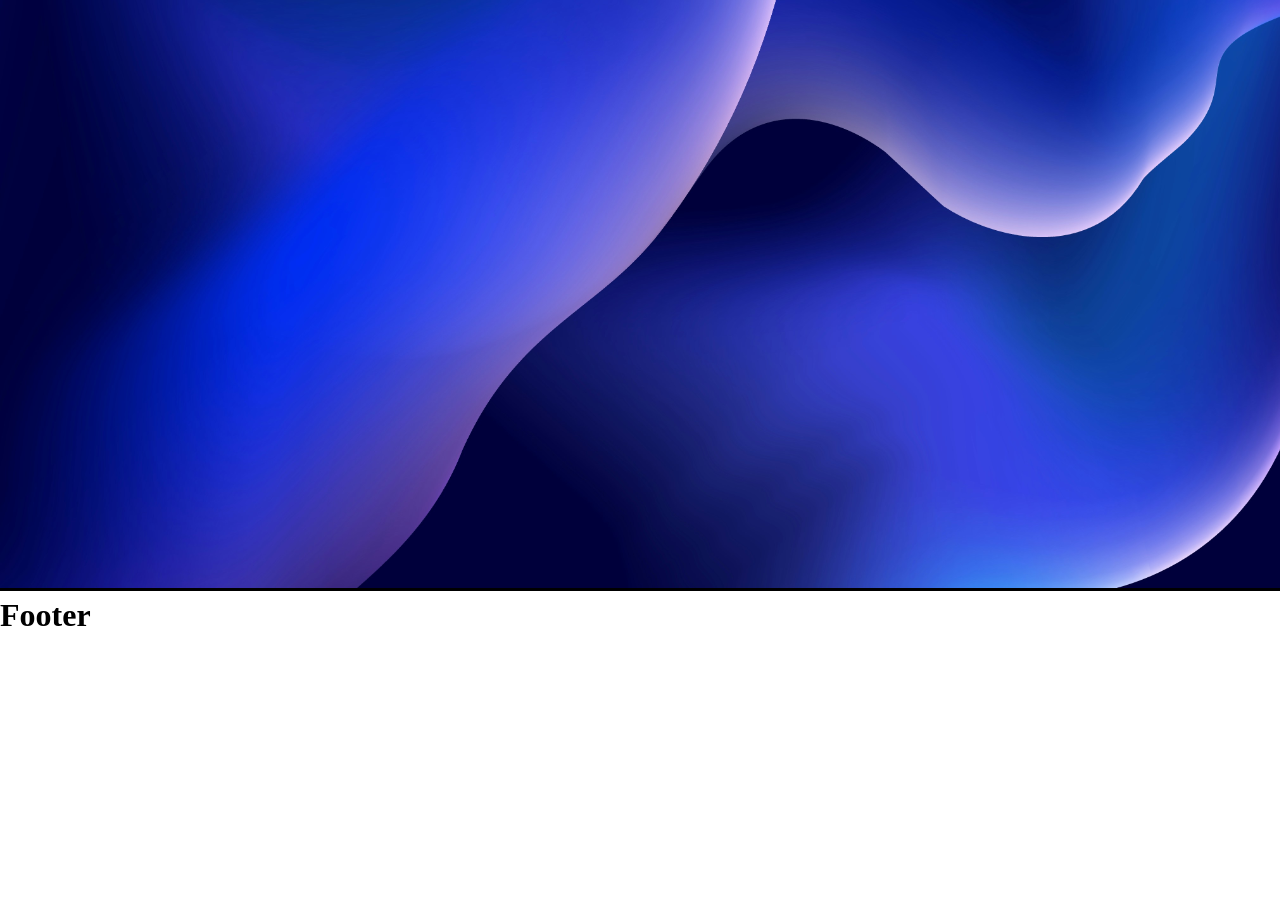
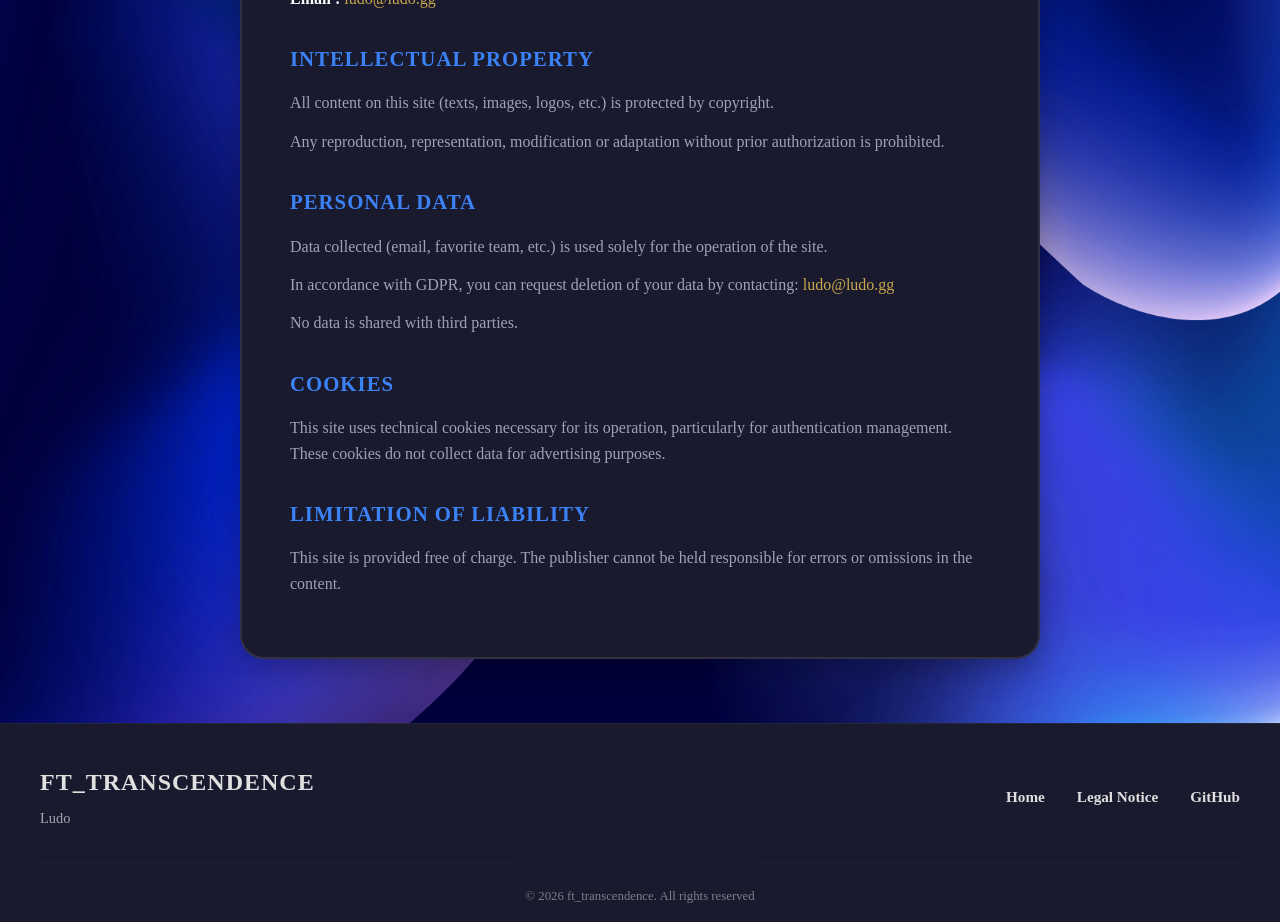
Before and after one commit to rfk42/ft_transcendence, a React (Vite) app in the folder frontend/: page /legal in a window 1280 px wide. Shown: the part 380-1302 px from the top of the page. Before the commit the page ends 1128 px from the top, so only its background shows below. Built offline with nearby package versions, Linux system fonts and the light colour scheme.

Commit message:
Update footer

```diff
--- a/frontend/src/Content/Auth/AuthForm.jsx
+++ b/frontend/src/Content/Auth/AuthForm.jsx
@@ -6,38 +6,38 @@ import './AuthForm.scss'
 
 const AUTH_CONTENT = {
   login: {
-    title: 'Se connecter',
-    subtitle: 'Connecte-toi pour jouer avec tes amis !',
-    submitLabel: 'Se connecter',
-    switchLabel: 'Pas encore de compte ?',
-    switchLinkLabel: 'Creer un compte',
+    title: 'Login',
+    subtitle: 'Log in to play with your friends ',
+    submitLabel: 'Sign in',
+    switchLabel: 'New to LudoTime ?',
+    switchLinkLabel: 'Create an account',
     switchTo: '/register',
     fields: [
       {
         id: 'username',
-        label: "Nom d'utilisateur",
+        label: "Username",
         type: 'text',
         placeholder: 'KingLudo',
       },
       {
         id: 'password',
-        label: 'Mot de passe',
+        label: 'Password',
         type: 'password',
         placeholder: '••••••••',
       },
     ],
   },
   register: {
-    title: 'Créer un compte',
-    subtitle: 'Cree ton compte pour rejoindre Ludo Time !',
-    submitLabel: 'Creer le compte',
-    switchLabel: 'Deja inscrit ?',
-    switchLinkLabel: 'Se connecter',
+    title: 'Create your LudoTime account',
+    subtitle: 'Create an account to join Ludo Time !',
+    submitLabel: 'Create an account',
+    switchLabel: 'Already registered ?',
+    switchLinkLabel: 'Sign in',
     switchTo: '/login',
     fields: [
       {
         id: 'username',
-        label: "Nom d'utilisateur",
+        label: "Username",
         type: 'text',
         placeholder: 'KingLudo',
       },
@@ -49,13 +49,13 @@ const AUTH_CONTENT = {
       },
       {
         id: 'password',
-        label: 'Mot de passe',
+        label: 'Password',
         type: 'password',
         placeholder: '••••••••',
       },
       {
         id: 'confirmPassword',
-        label: 'Confirmation du mot de passe',
+        label: 'Confirm your password',
         type: 'password',
         placeholder: '••••••••',
       },
@@ -193,12 +193,12 @@ const AuthForm = ({ mode = 'login' }) => {
             <path fill="#FBBC05" d="M5.84 14.09c-.22-.66-.35-1.36-.35-2.09s.13-1.43.35-2.09V7.07H2.18C1.43 8.55 1 10.22 1 12s.43 3.45 1.18 4.93l2.85-2.22.81-.62z"/>
             <path fill="#EA4335" d="M12 5.38c1.62 0 3.06.56 4.21 1.64l3.15-3.15C17.45 2.09 14.97 1 12 1 7.7 1 3.99 3.47 2.18 7.07l3.66 2.84c.87-2.6 3.3-4.53 6.16-4.53z"/>
           </svg>
-          Se connecter avec Google
+          Sign in with Google
         </a>
 
         <a href="/api/auth/42" className="auth-42-btn">
           <Logo42 width={20} />
-          Se connecter avec 42
+          Sign in with 42
         </a>
       </div>
     </section>
--- a/frontend/src/Content/Content.jsx
+++ b/frontend/src/Content/Content.jsx
@@ -5,6 +5,7 @@ import Profile from './Profile/Profile.jsx'
 import ProfilePlayer from './PlayerProfile/PlayerProfile.jsx'
 import Leaderboard from './Leaderboard/Leaderboard.jsx'
 import Friends from './Friends/Friends.jsx'
+import Legal from './Legal/Legal.jsx'
 import ProtectedRoute from '../components/ProtectedRoute.jsx'
 import './Content.scss'
 import { Link, Route, Routes } from 'react-router'
@@ -36,6 +37,7 @@ const Content = () => (
       <Route path="/leaderboard" element={<Leaderboard />} />
       <Route path="/profile/:id" element={<ProfilePlayer />} />
       <Route path="/friends" element={<Friends />} />
+      <Route path="/legal" element={<Legal />} />
     </Routes>
   </section>
 )
--- /dev/null
+++ b/frontend/src/Content/Legal/Legal.jsx
@@ -0,0 +1,32 @@
+import './Legal.scss'
+
+const Legal = () => {
+  return (
+    <section className="legal-container">
+      <div className="legal-card">
+        <h1>Legal Notice</h1>
+
+        <h2>Publisher</h2>
+        <p><strong>Name :</strong> Rafik Hamini, Noe Lambert, Akim Hamini </p>
+        <p><strong>Email :</strong> <a href="mailto:ludo@ludo.gg">ludo@ludo.gg</a></p>
+
+        <h2>Intellectual Property</h2>
+        <p>All content on this site (texts, images, logos, etc.) is protected by copyright.</p>
+        <p>Any reproduction, representation, modification or adaptation without prior authorization is prohibited.</p>
+
+        <h2>Personal Data</h2>
+        <p>Data collected (email, favorite team, etc.) is used solely for the operation of the site.</p>
+        <p>In accordance with GDPR, you can request deletion of your data by contacting: <a href="mailto:ludo@ludo.gg">ludo@ludo.gg</a></p>
+        <p>No data is shared with third parties.</p>
+
+        <h2>Cookies</h2>
+        <p>This site uses technical cookies necessary for its operation, particularly for authentication management. These cookies do not collect data for advertising purposes.</p>
+
+        <h2>Limitation of Liability</h2>
+        <p>This site is provided free of charge. The publisher cannot be held responsible for errors or omissions in the content.</p>
+      </div>
+    </section>
+  )
+}
+
+export default Legal
--- /dev/null
+++ b/frontend/src/Content/Legal/Legal.scss
@@ -0,0 +1,56 @@
+.legal-container {
+  display: flex;
+  justify-content: center;
+  align-items: flex-start;
+  width: 100%;
+  padding: 2rem 1rem;
+  min-height: 100vh;
+}
+
+.legal-card {
+  width: min(50rem, 100%);
+  padding: 3rem;
+  border: 2px solid rgba(255, 255, 255, 0.1);
+  border-radius: 1.5rem;
+  background: #1a1a2e;
+  color: #e0e0e0;
+  box-shadow: 0 10px 30px rgba(0, 0, 0, 0.3);
+
+  h1 {
+    text-align: center;
+    font-size: 2.5rem;
+    color: #fff;
+    margin-bottom: 2rem;
+    border-bottom: 2px solid rgba(255, 255, 255, 0.1);
+    padding-bottom: 1rem;
+  }
+
+  h2 {
+    font-size: 1.3rem;
+    color: #3b82f6; // Le bleu de ton site pour les sous-titres
+    margin: 2rem 0 1rem;
+    text-transform: uppercase;
+    letter-spacing: 1px;
+  }
+
+  p {
+    line-height: 1.6;
+    margin-bottom: 0.8rem;
+    color: #a0a0b8;
+
+    strong {
+      color: #fff;
+    }
+  }
+
+  a {
+    color: #c9a84c; // Le doré de ton site pour les liens (OVH / Email)
+    text-decoration: none;
+    transition: color 0.2s;
+
+    &:hover {
+      text-decoration: underline;
+      color: #fff;
+    }
+  }
+}
--- a/frontend/src/Footer/Footer.jsx
+++ b/frontend/src/Footer/Footer.jsx
@@ -1,9 +1,35 @@
+import { Link } from 'react-router' // ou 'react-router-dom' selon ta version
 import './Footer.scss'
 
-const Footer = () => (
-  <footer className="footer-container">
-    <h1>Footer</h1>
-  </footer>
-)
+const Footer = () => {
+  // Permet d'avoir toujours l'année en cours
+  const currentYear = new Date().getFullYear()
+
+  return (
+    <footer className="main-footer">
+      <div className="footer-content">
+
+        <div className="footer-brand">
+          <h3>ft_transcendence</h3>
+          <p>Ludo</p>
+        </div>
+
+        <div className="footer-links">
+          <Link to="/">Home</Link>
+          <Link to="/legal">Legal Notice</Link>
+          {/* J'ai repris le lien de ton repo Git ! */}
+          <a href="https://github.com/rfk42/ft_transcendence" target="_blank" rel="noreferrer">
+            GitHub
+          </a>
+        </div>
+
+      </div>
+
+      <div className="footer-bottom">
+        <p>&copy; {currentYear} ft_transcendence. All rights reserved</p>
+      </div>
+    </footer>
+  )
+}
 
 export default Footer
--- a/frontend/src/Footer/Footer.scss
+++ b/frontend/src/Footer/Footer.scss
@@ -1,9 +1,81 @@
-@use '../colors';
+.main-footer {
+  margin-top: auto;
+  padding: 2.5rem 2rem 1rem;
 
-.footer-container {
-  display: flex;
-  background: colors.$white;
-  height: 10rem;
-  width: 100%;
-  border-top: 3px solid colors.$black;
+  // LE FOND : Le bleu nuit exact de ton header
+  background: #1a1a2e;
+
+  // LE TEXTE : Le blanc de ton header
+  color: #e0e0e0;
+
+  border-top: 1px solid rgba(255, 255, 255, 0.05);
+
+  .footer-content {
+    max-width: 1200px;
+    margin: 0 auto;
+    display: flex;
+    justify-content: space-between;
+    align-items: center;
+    flex-wrap: wrap;
+    gap: 2rem;
+
+    .footer-brand {
+      h3 {
+        margin: 0 0 0.5rem;
+        font-size: 1.5rem;
+        font-weight: 800;
+        letter-spacing: 1px;
+        text-transform: uppercase;
+
+        color: #e0e0e0;
+      }
+
+      p {
+        margin: 0;
+        font-size: 0.9rem;
+        opacity: 0.7;
+      }
+    }
+
+    .footer-links {
+      display: flex;
+      gap: 2rem;
+
+      a {
+        color: #e0e0e0; // Liens en blanc par défaut
+        text-decoration: none;
+        font-weight: 600;
+        transition: all 0.2s ease;
+        font-size: 0.95rem;
+
+        &:hover {
+          color: #c9a84c; // Devient doré au survol
+          transform: translateY(-2px);
+        }
+      }
+    }
+  }
+
+  .footer-bottom {
+    max-width: 1200px;
+    margin: 2rem auto 0;
+    padding-top: 1.5rem;
+    border-top: 1px solid rgba(255, 255, 255, 0.05);
+    text-align: center;
+    font-size: 0.8rem;
+    opacity: 0.5;
+  }
 }
+
+// Mobile responsiveness
+@media (max-width: 600px) {
+  .main-footer .footer-content {
+    flex-direction: column;
+    text-align: center;
+
+    .footer-links {
+      justify-content: center;
+      flex-wrap: wrap;
+    }
+  }
+}
```
Also changed, not shown: 1 other file (tests, documents, lock files or other folders).
